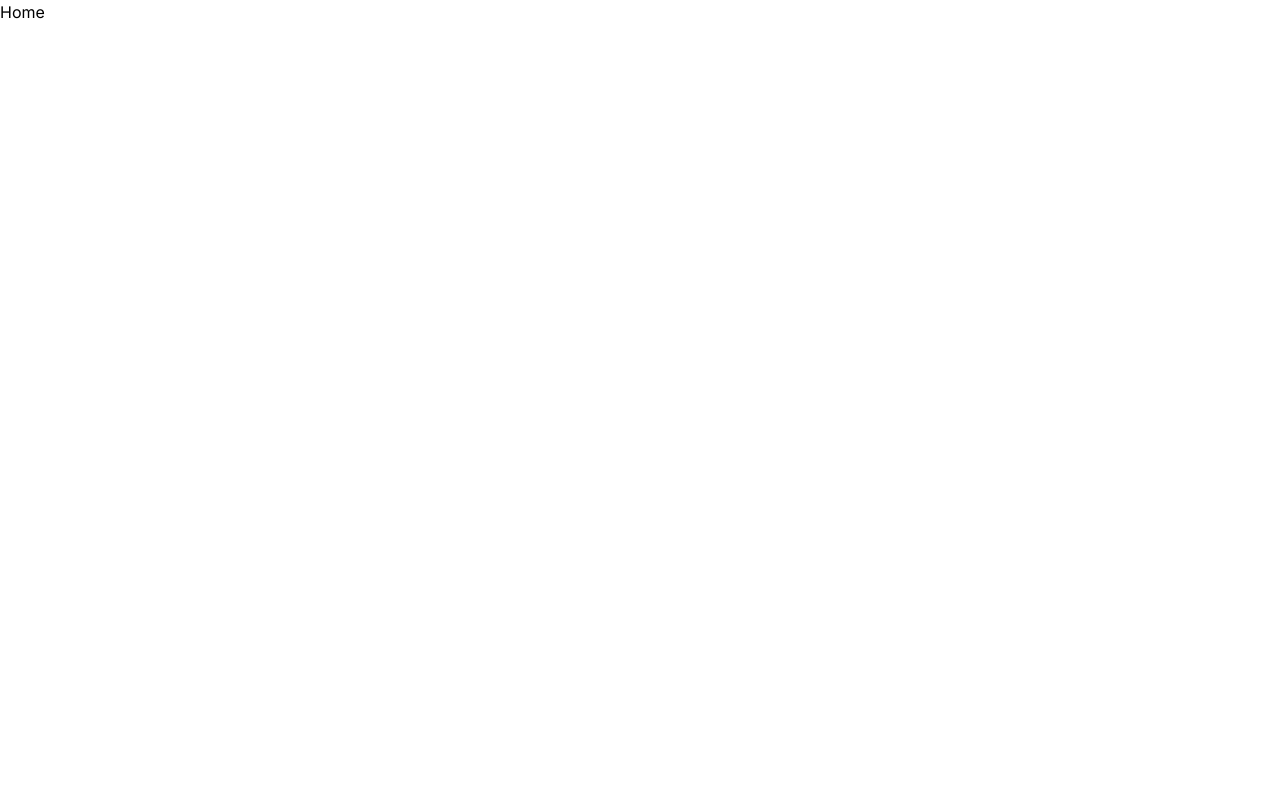
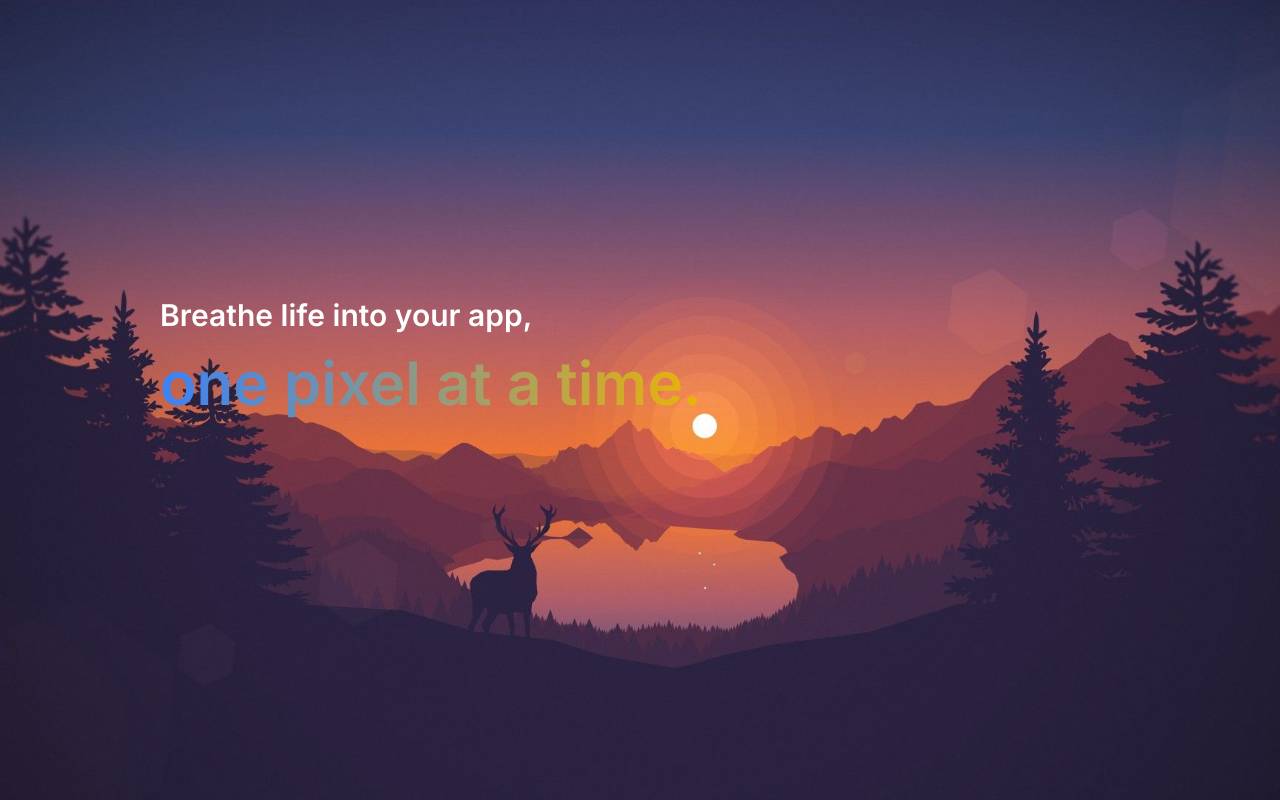
Before and after one commit to ResminiLoris/portfolio, a Next.js app: page / in a window 1280 px wide. Built offline with nearby package versions, Linux system fonts and the light colour scheme.

Commit message:
added background and banner

```diff
--- a/app/page.tsx
+++ b/app/page.tsx
@@ -1,6 +1,18 @@
 
 export default function Home() {
   return (
-    <main>Home</main>
+    <main className="w-screen h-screen relative">
+      <div className="flex items-center w-full h-full bg-cover bg-center" style={{ backgroundImage: "url(/main-bg.jpg)" }}>
+        <div className="pl-20 md:pl-40 pb-56 md:pb-20 flex flex-col gap-5 z-[10] max-w-[800px]">
+          {/* slogan */}
+          <h1 className="text-[30px] text-white font-semibold">
+            {`Breathe life into your app, `}
+            <div className="text-[60px] text-transparent bg-clip-text bg-gradient-to-r from-blue-500 to-yellow-500">
+              one pixel at a time.
+            </div>
+          </h1>
+        </div>
+      </div>
+    </main>
   );
 }
```
Also changed, not shown: public/main-bg.jpg (added).
